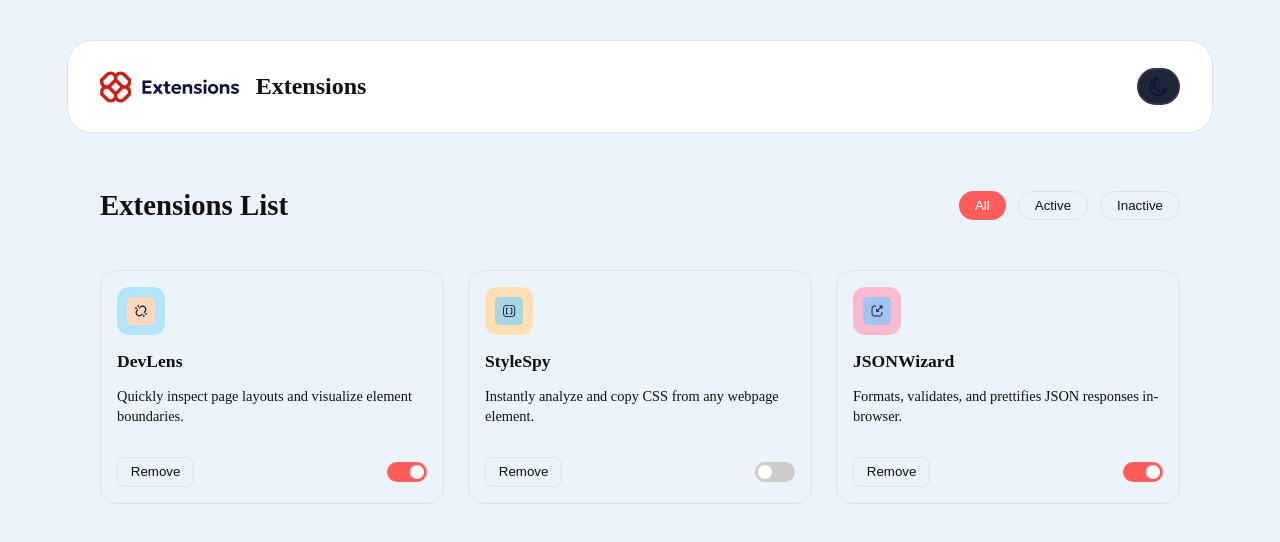
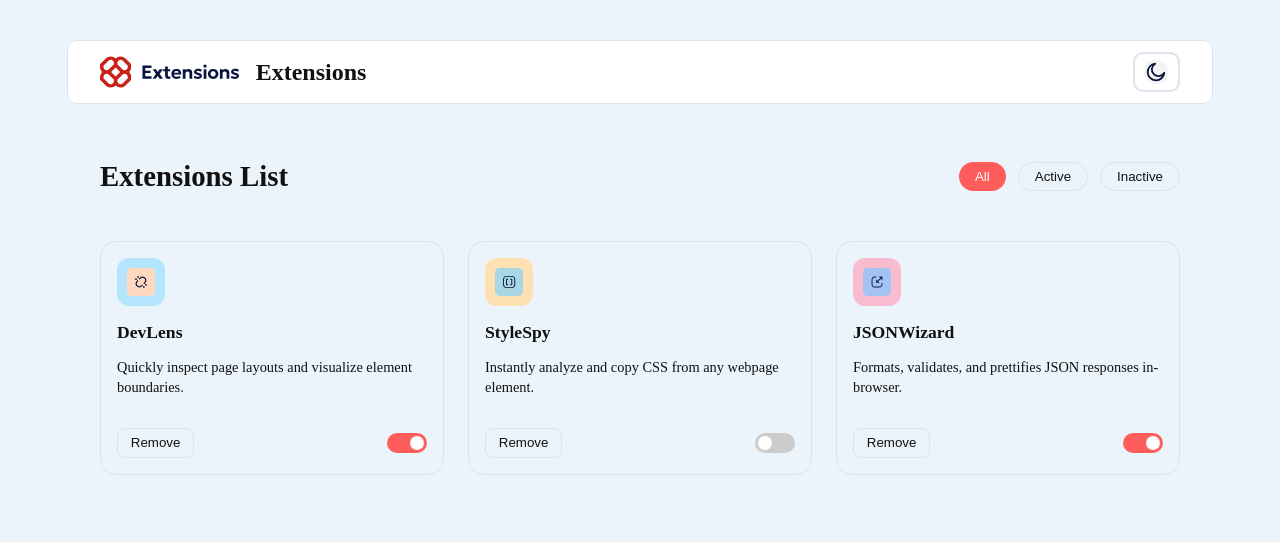
Before and after one commit to VanDucTan/browser-extension-manager-, a plain HTML site: page index.html in a window 1280 px wide. Drawn offline with Linux system fonts and the light colour scheme.

Commit message:
fix: complete extension manager UI with theme switch, filtering, and dynamic cards

```diff
--- a/css/style.css
+++ b/css/style.css
@@ -32,15 +32,14 @@ body {
   justify-content: space-between;
   align-items: center;
   padding: 1rem 2rem;
-  border-radius: 25px;
+  border-radius: 10px;
   margin: 40px auto 0;
   max-width: 1080px;
   width: 90%;
-
+  height: 30px;
   background-color: var(--bg-header);
   color: var(--text-main);
   border: 1px solid var(--border-color);
-
   transition: background-color var(--transition), color var(--transition), border-color var(--transition);
 }
 
@@ -97,40 +96,54 @@ input:checked + .slider::before {
 }
 /* Container button */
 .theme-button {
+  background-color: var(--card-bg);
+  border: 2px solid var(--border-color);
   display: flex;
   align-items: center;
   justify-content: center;
-  background-color: #1f2535;
-  border: 2px solid #2f354b;
-  border-radius: 999px;
+  border-radius: 10px;
   padding: 0.4rem 0.6rem;
   cursor: pointer;
   transition: background-color 0.3s ease, border-color 0.3s ease;
-}
-
-.theme-button:hover {
-  border-color: #4f46e5; /* optional hover highlight */
 }
 
 /* Icons */
 .theme-button img {
   width: 20px;
   height: 20px;
-  transition: opacity 0.3s ease;
+  border-radius: 10px;
+  padding: 2px;
+  transition: background-color 0.3s ease, opacity 0.3s ease;
 }
 
 /* Show/hide based on theme */
+icon-sun,
+.icon-moon {
+  display: none;
+}
+
+/* Light mode: show moon only */
 body.light-theme .icon-sun {
   display: none;
 }
 body.light-theme .icon-moon {
   display: inline;
 }
+
+/* Dark mode: show sun only */
+body.dark-theme .icon-sun {
+  display: inline;
+}
 body.dark-theme .icon-moon {
   display: none;
 }
+body.light-theme .icon-moon {
+  display: inline;
+  background-color: #f4f4f4;
+}
 body.dark-theme .icon-sun {
   display: inline;
+  background-color: #1f2535;
 }
 
 /* Section layout */
```
